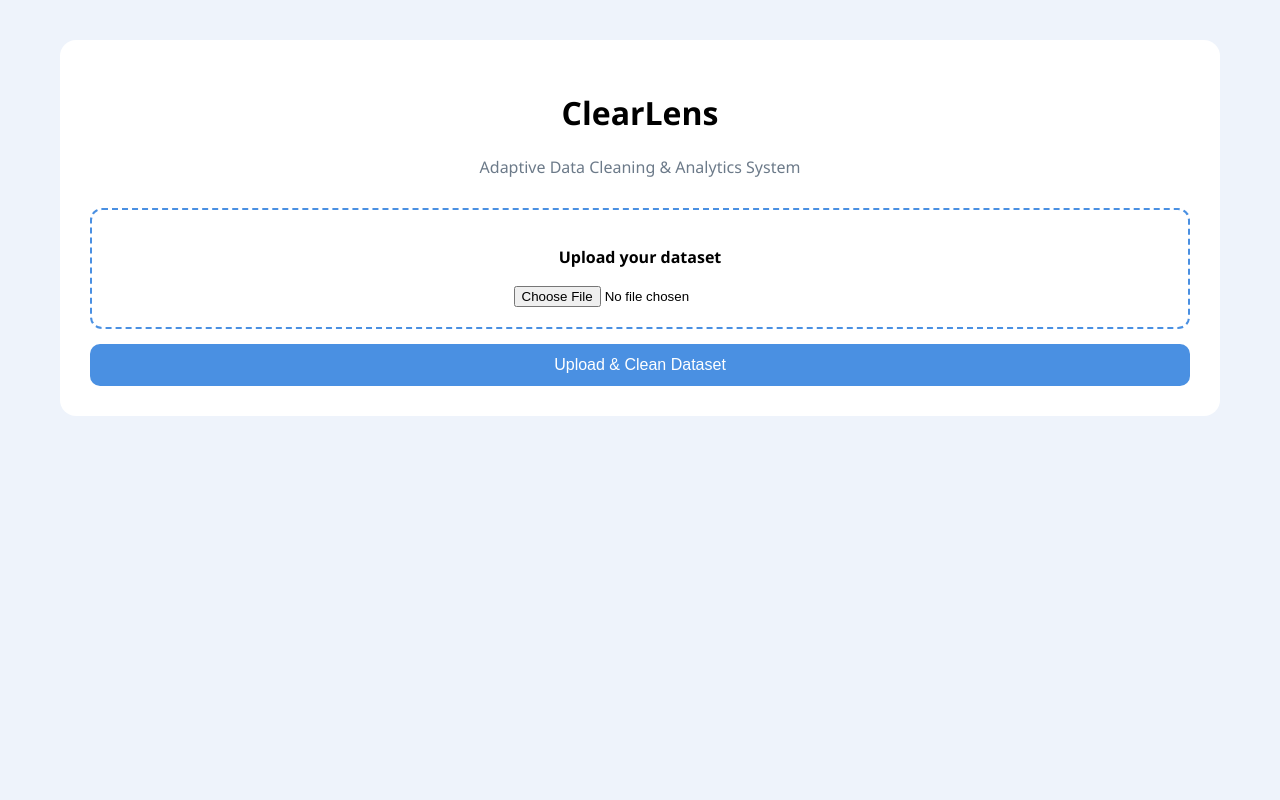
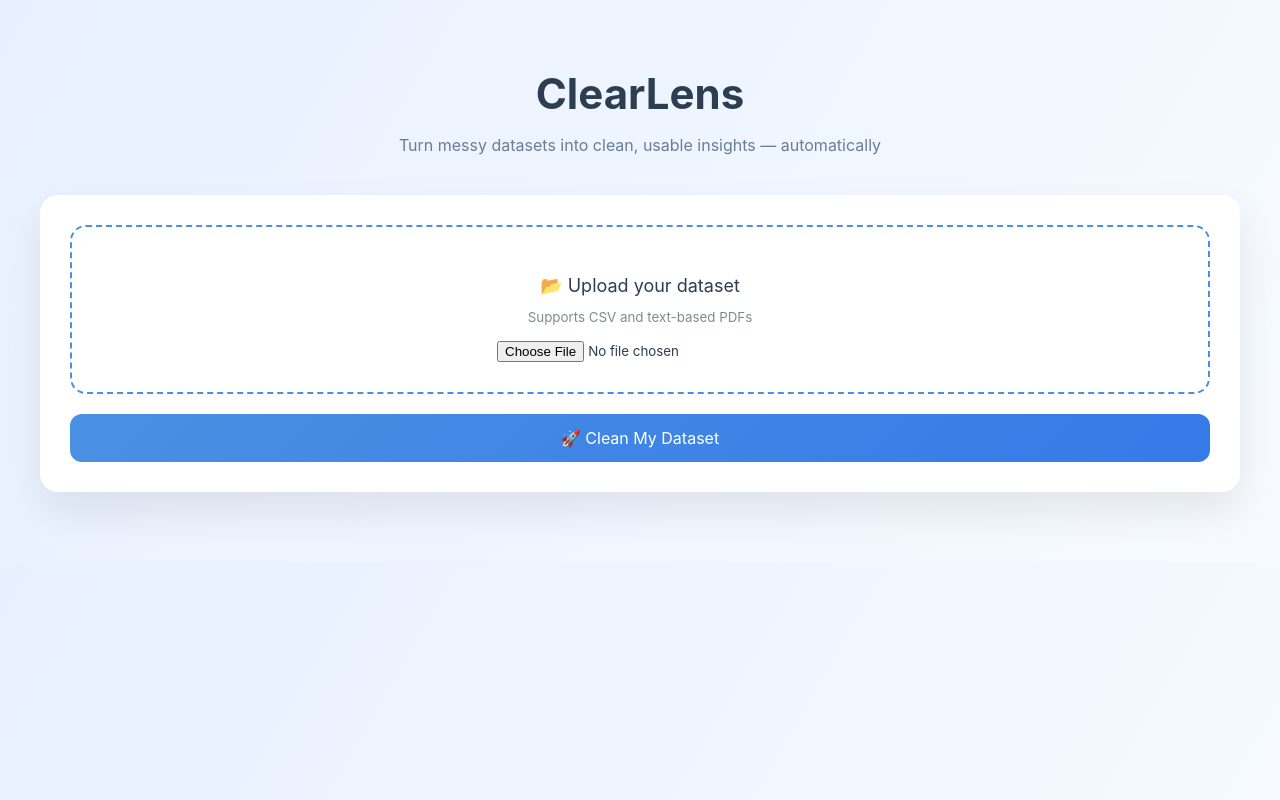
Before and after one commit to Jenisha0709/clearlens, a Flask app: page / in a window 1280 px wide. Run offline with Flask 3, Linux system fonts and the light colour scheme.

Commit message:
changes made

```diff
--- a/static/style.css
+++ b/static/style.css
@@ -1,80 +1,138 @@
+* {
+    box-sizing: border-box;
+    font-family: "Inter", "Segoe UI", sans-serif;
+}
+
 body {
-    font-family: "Segoe UI", sans-serif;
-    background: #eef3fb;
+    background: linear-gradient(120deg, #e8f0ff, #f7fbff);
     margin: 0;
-    padding: 40px;
+    padding: 40px 20px;
+    color: #2c3e50;
 }
 
 .container {
-    max-width: 1100px;
+    max-width: 1200px;
     margin: auto;
-    background: white;
-    padding: 30px;
-    border-radius: 16px;
 }
 
-h1 {
+/* ---------- HEADER ---------- */
+.header {
     text-align: center;
+    margin-bottom: 40px;
 }
 
-.subtitle {
-    text-align: center;
-    color: #6c7a89;
+.header h1 {
+    font-size: 42px;
+    margin-bottom: 8px;
+}
+
+.header p {
+    color: #6b7c93;
+    font-size: 16px;
+}
+
+/* ---------- CARD ---------- */
+.card {
+    background: white;
+    border-radius: 18px;
+    padding: 30px;
+    box-shadow: 0 20px 40px rgba(0,0,0,0.08);
     margin-bottom: 30px;
 }
 
+/* ---------- UPLOAD ---------- */
 .upload-box {
     border: 2px dashed #4a90e2;
-    padding: 20px;
-    border-radius: 12px;
+    border-radius: 16px;
+    padding: 30px;
     text-align: center;
-    margin-bottom: 15px;
+    cursor: pointer;
+    transition: 0.3s;
 }
 
+.upload-box:hover {
+    background: #f0f6ff;
+}
+
+.upload-box p {
+    font-size: 18px;
+    margin-bottom: 10px;
+}
+
+.upload-box small {
+    color: #7f8c8d;
+}
+
+input[type="file"] {
+    margin-top: 15px;
+}
+
+/* ---------- BUTTON ---------- */
 button {
-    background: #4a90e2;
+    margin-top: 20px;
+    width: 100%;
+    background: linear-gradient(135deg, #4a90e2, #357ae8);
+    border: none;
     color: white;
-    border: none;
-    padding: 12px;
-    width: 100%;
-    border-radius: 10px;
+    padding: 14px;
     font-size: 16px;
+    border-radius: 12px;
     cursor: pointer;
 }
 
-hr {
-    margin: 30px 0;
+button:hover {
+    opacity: 0.9;
 }
 
-/* DASHBOARD */
+/* ---------- DASHBOARD ---------- */
 .dashboard {
     display: grid;
-    grid-template-columns: 1fr 1.4fr;
-    gap: 25px;
+    grid-template-columns: 1fr 1.5fr;
+    gap: 30px;
 }
 
-.panel {
-    background: #f8fbff;
+/* ---------- METRIC BOX ---------- */
+.metric {
+    background: #f4f8ff;
     padding: 20px;
     border-radius: 14px;
+    margin-bottom: 20px;
 }
 
+.metric h3 {
+    margin-bottom: 10px;
+}
+
+.metric span {
+    font-size: 28px;
+    font-weight: bold;
+    color: #2e86de;
+}
+
+/* ---------- NLG ---------- */
 .nlg-box {
     background: #eef4ff;
-    padding: 15px;
-    border-radius: 10px;
-    margin: 10px 0 20px 0;
-    line-height: 1.6;
+    padding: 18px;
+    border-radius: 14px;
+    line-height: 1.7;
+    font-size: 15px;
 }
 
-.plot-img {
+/* ---------- VISUALS ---------- */
+.visuals img {
     width: 100%;
-    border-radius: 10px;
-    margin-bottom: 15px;
+    border-radius: 14px;
+    margin-bottom: 20px;
 }
 
-/* Responsive */
-@media (max-width: 768px) {
+/* ---------- DOWNLOAD ---------- */
+.download-btn {
+    margin-top: 15px;
+    background: #27ae60;
+}
+
+/* ---------- RESPONSIVE ---------- */
+@media (max-width: 900px) {
     .dashboard {
         grid-template-columns: 1fr;
     }
--- a/templates/index.html
+++ b/templates/index.html
@@ -8,53 +8,67 @@
 <body>
 
 <div class="container">
+
+    <!-- HEADER -->
+    <div class="header">
         <h1>ClearLens</h1>
-    <p class="subtitle">Adaptive Data Cleaning & Analytics System</p>
+        <p>Turn messy datasets into clean, usable insights — automatically</p>
+    </div>
 
-    <!-- Upload -->
+    <!-- UPLOAD CARD -->
+    <div class="card">
         <form method="POST" enctype="multipart/form-data">
             <div class="upload-box">
-            <p><strong>Upload your dataset</strong></p>
+                <p>📂 Upload your dataset</p>
+                <small>Supports CSV and text-based PDFs</small><br>
                 <input type="file" name="file" accept=".csv,.pdf" required>
             </div>
 
             <button type="submit"
-            onclick="this.disabled=true; this.innerText='Processing...'; this.form.submit();">
-            Upload & Clean Dataset
+                onclick="this.disabled=true; this.innerText='Cleaning dataset…'; this.form.submit();">
+                🚀 Clean My Dataset
             </button>
         </form>
+    </div>
 
     {% if dqi_before is defined %}
-    <hr>
 
-    <div class="dashboard">
+    <!-- RESULTS DASHBOARD -->
+    <div class="card dashboard">
 
-        <!-- LEFT PANEL -->
-        <div class="panel">
-            <h3>Dataset Quality Index</h3>
-            <p>Before Cleaning: <strong>{{ dqi_before }}%</strong></p>
-            <p>After Cleaning: <strong>{{ dqi_after }}%</strong></p>
+        <!-- LEFT -->
+        <div>
+            <div class="metric">
+                <h3>📊 Dataset Quality Index</h3>
+                <p>Before Cleaning</p>
+                <span>{{ dqi_before }}%</span>
+                <p style="margin-top:10px;">After Cleaning</p>
+                <span>{{ dqi_after }}%</span>
+            </div>
 
-            <h3>Automated Data Insight (NLG)</h3>
+            <div class="metric">
+                <h3>🧠 Automated Insight</h3>
                 <div class="nlg-box">
                     {{ nlg_summary }}
                 </div>
+            </div>
 
             <a href="/download?file={{ download_file }}">
-                <button>Download Cleaned Dataset</button>
+                <button class="download-btn">⬇ Download Cleaned Dataset</button>
             </a>
         </div>
 
-        <!-- RIGHT PANEL -->
-        <div class="panel">
-            <h3>Visualizations</h3>
+        <!-- RIGHT -->
+        <div class="visuals">
+            <h3>📈 Visual Analytics</h3>
             {% for plot in plots %}
-                <img src="{{ url_for('static', filename=plot) }}" class="plot-img">
+                <img src="{{ url_for('static', filename=plot) }}">
             {% endfor %}
         </div>
 
     </div>
     {% endif %}
+
 </div>
 
 </body>
```
Lines whose indentation alone changed are shown as unchanged.
